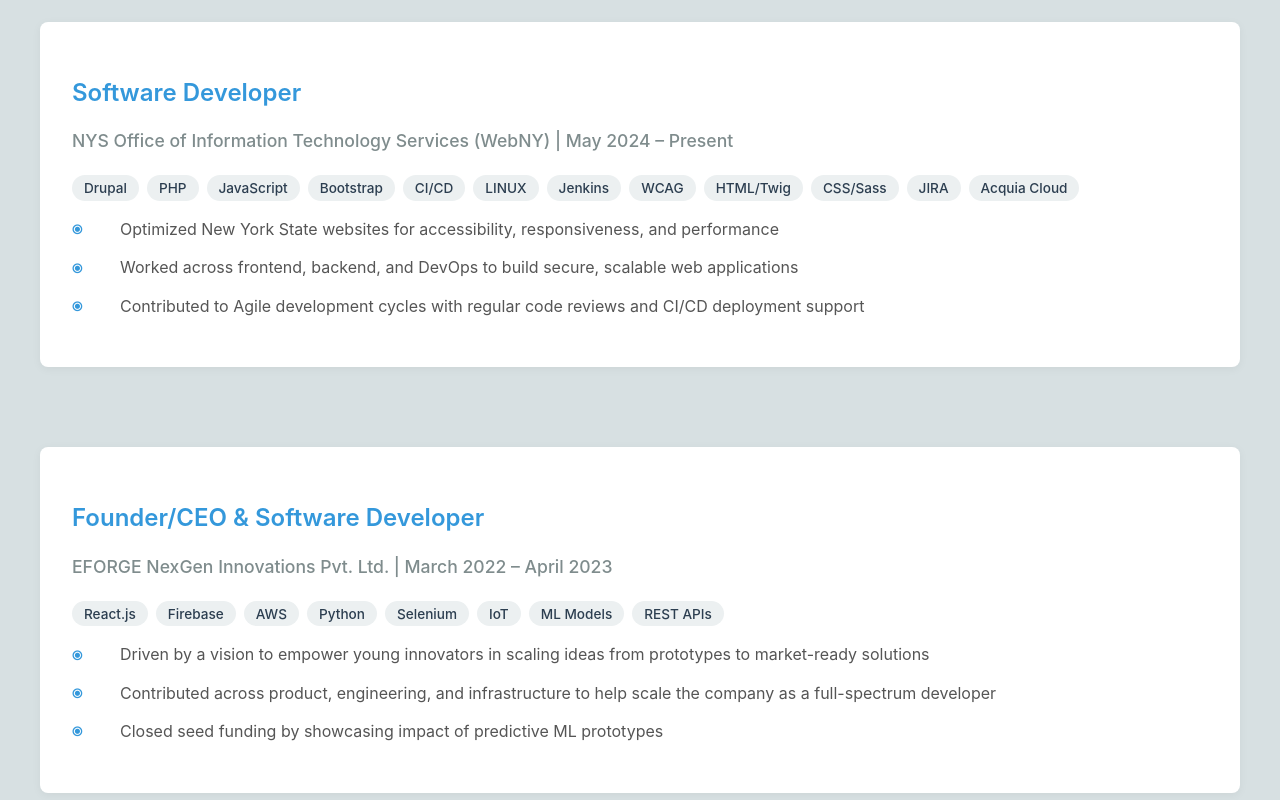
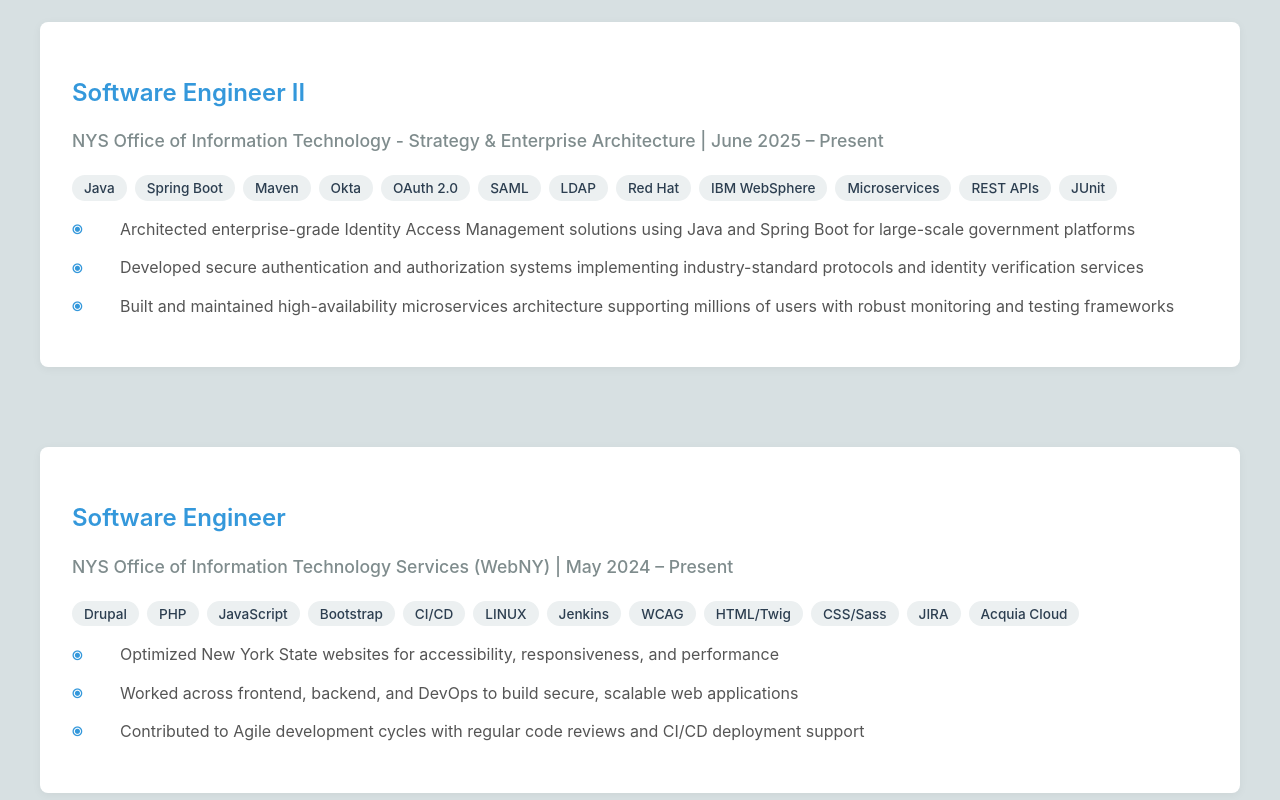
Before and after one commit to gaddamvivek/Vivek_Portfolio, a React (Create React App) app: page / in a window 1280 px wide. Shown: the part 1880-2680 px from the top of the page. Built offline with nearby package versions, Linux system fonts and the light colour scheme.

Commit message:
Updated Experience

```diff
--- a/src/components/Experience.jsx
+++ b/src/components/Experience.jsx
@@ -8,7 +8,20 @@
         <h2 className="section-title">Work Experience</h2>
 
         <div className="experience-item">
-          <h3>Software Developer</h3>
+            <h3>Software Engineer II</h3>
+            <h4>NYS Office of Information Technology - Strategy & Enterprise Architecture | June 2025 – Present</h4>
+            <div className="tags">
+              <span>Java</span><span>Spring Boot</span><span>Maven</span><span>Okta</span><span>OAuth 2.0</span><span>SAML</span><span>LDAP</span><span>Red Hat</span><span>IBM WebSphere</span><span>Microservices</span><span>REST APIs</span><span>JUnit</span>
+            </div>
+            <ul className="highlights">
+              <li>Architected enterprise-grade Identity Access Management solutions using Java and Spring Boot for large-scale government platforms</li>
+              <li>Developed secure authentication and authorization systems implementing industry-standard protocols and identity verification services</li>
+              <li>Built and maintained high-availability microservices architecture supporting millions of users with robust monitoring and testing frameworks</li>
+            </ul>
+          </div>
+
+          <div className="experience-item">
+          <h3>Software Engineer</h3>
           <h4>NYS Office of Information Technology Services (WebNY) | May 2024 – Present</h4>
           <div className="tags">
             <span>Drupal</span><span>PHP</span><span>JavaScript</span><span>Bootstrap</span><span>CI/CD</span><span>LINUX</span><span>Jenkins</span><span>WCAG</span><span>HTML/Twig</span><span>CSS/Sass</span><span>JIRA</span><span>Acquia Cloud</span>
```
